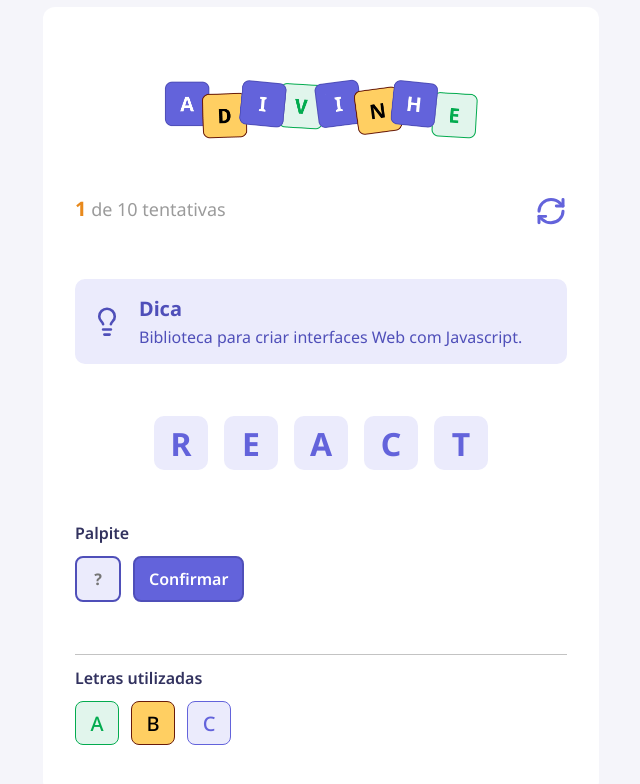
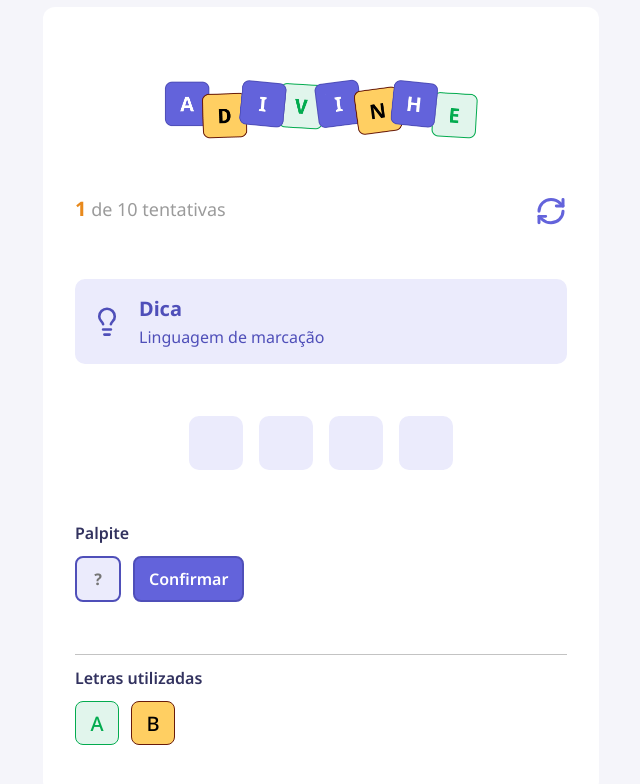
Before and after one commit to Matheus-AlvesCS/advinhe, a React (Vite) app: page / in a window 1280 px wide. Shown: the top 784 px of the page, without its empty margins (319-959 px from the left). Built offline with nearby package versions, Linux system fonts and the light colour scheme.

Commit message:
feat(app): add startGame function and drawing a word

```diff
--- a/src/App.tsx
+++ b/src/App.tsx
@@ -1,3 +1,5 @@
+import { useEffect, useState } from "react"
+
 import "./global.css"
 
 import { Header } from "./components/Header"
@@ -7,25 +9,42 @@
 import { Button } from "./components/Button"
 import { LettersUsed } from "./components/LettersUsed"
 
+import { WORDS, type Challenge } from "./utils/words"
+
 import styles from "./app.module.css"
 
 export function App() {
+  const [challenge, setChallenge] = useState<Challenge | null>(null)
+
+  function startGame() {
+    const randomIndex = Math.floor(Math.random() * WORDS.length)
+    const randomWord = WORDS[randomIndex]
+
+    setChallenge(randomWord)
+  }
+
   function restartGame() {
     alert("Reiniciando o jogo...")
+  }
+
+  useEffect(() => {
+    startGame()
+  }, [])
+
+  if (!challenge) {
+    return
   }
 
   return (
     <div className={styles.container}>
       <main>
         <Header current={1} max={10} onRestart={restartGame} />
-        <Tip />
+        <Tip tip={challenge.tip} />
 
         <div className={styles.word}>
-          <Letter value="R" />
-          <Letter value="E" />
-          <Letter value="A" />
-          <Letter value="C" />
-          <Letter value="T" />
+          {challenge.word.split("").map((letter, index) => (
+            <Letter value="" key={index} />
+          ))}
         </div>
 
         <div className={styles.guess}>
--- a/src/components/LettersUsed/index.tsx
+++ b/src/components/LettersUsed/index.tsx
@@ -10,7 +10,6 @@
       <div>
         <Letter value="A" size="small" color="correct" />
         <Letter value="B" size="small" color="wrong" />
-        <Letter value="C" size="small" />
       </div>
     </div>
   )
--- a/src/components/Tip/index.tsx
+++ b/src/components/Tip/index.tsx
@@ -1,14 +1,18 @@
 import tipIcon from "../../assets/tip.svg"
 import styles from "./styles.module.css"
 
-export function Tip() {
+type TipProps = {
+  tip: string
+}
+
+export function Tip({ tip }: TipProps) {
   return (
     <div className={styles.container}>
       <img src={tipIcon} alt="tip-icon" />
 
       <div>
         <h3>Dica</h3>
-        <p>Biblioteca para criar interfaces Web com Javascript.</p>
+        <p>{tip}</p>
       </div>
     </div>
   )
```
